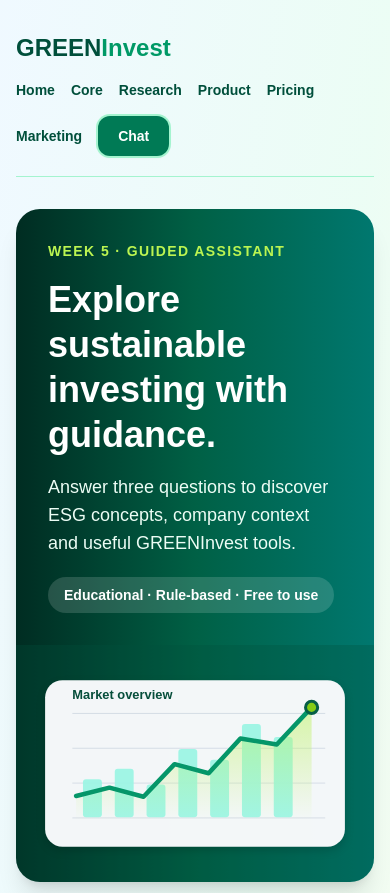
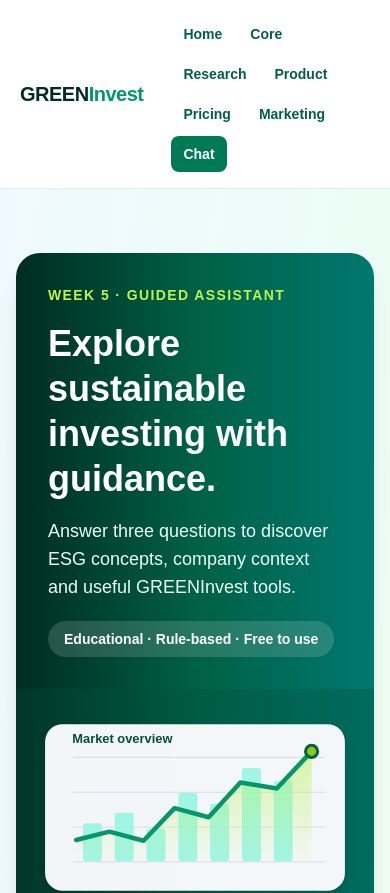
Before and after one commit to sofiacoria-afk/GreenInvest, a Next.js app: page /chat in a window 390 px wide. Shown: the top 893 px of the page. Built offline with nearby package versions, Linux system fonts and the light colour scheme; no server answers.

Commit message:
Week 6: add shared responsive navigation across existing routes

```diff
--- /dev/null
+++ b/src/app/SiteNavigation.tsx
@@ -0,0 +1,39 @@
+"use client";
+
+import Link from "next/link";
+import { usePathname } from "next/navigation";
+
+const links = [
+  { href: "/", label: "Home" },
+  { href: "/core", label: "Core" },
+  { href: "/research", label: "Research" },
+  { href: "/product", label: "Product" },
+  { href: "/pricing", label: "Pricing" },
+  { href: "/marketing", label: "Marketing" },
+  { href: "/chat", label: "Chat" },
+];
+
+export default function SiteNavigation() {
+  const pathname = usePathname();
+
+  return (
+    <header className="border-b border-emerald-100 bg-white text-emerald-950">
+      <nav aria-label="Main navigation" className="mx-auto flex max-w-7xl flex-wrap items-center gap-x-7 gap-y-3 px-5 py-4">
+        <Link href="/" className="shrink-0 text-xl font-extrabold tracking-tight">
+          GREEN<span className="text-emerald-600">Invest</span>
+        </Link>
+        <div className="flex flex-1 flex-wrap items-center gap-1 text-sm font-semibold">
+          {links.map(({ href, label }) => {
+            const active = pathname === href;
+            return (
+              <Link key={href} href={href} aria-current={active ? "page" : undefined}
+                className={`rounded-lg px-3 py-2 transition-colors focus-visible:outline-2 focus-visible:outline-offset-2 focus-visible:outline-emerald-600 ${active ? "bg-emerald-700 text-white" : "text-emerald-800 hover:bg-emerald-50"}`}>
+                {label}
+              </Link>
+            );
+          })}
+        </div>
+      </nav>
+    </header>
+  );
+}
--- a/src/app/chat/page.tsx
+++ b/src/app/chat/page.tsx
@@ -1,22 +1,9 @@
-import Link from "next/link";
 import ChatWorkspace from "./ChatWorkspace";
 
 export default function ChatPage() {
   return (
     <main className="min-h-screen bg-gradient-to-br from-sky-50 via-emerald-50 to-amber-50 px-4 py-8 text-slate-900">
       <div className="mx-auto max-w-6xl">
-        <nav aria-label="GREENInvest navigation" className="flex flex-wrap items-center justify-between gap-4 border-b border-emerald-200 pb-5">
-          <Link href="/" className="text-2xl font-extrabold text-emerald-900">GREEN<span className="text-emerald-600">Invest</span></Link>
-          <div className="flex flex-wrap items-center gap-4 text-sm font-semibold text-emerald-900">
-            <Link href="/" className="hover:underline">Home</Link>
-            <Link href="/core" className="hover:underline">Core</Link>
-            <Link href="/research" className="hover:underline">Research</Link>
-            <Link href="/product" className="hover:underline">Product</Link>
-            <Link href="/pricing" className="hover:underline">Pricing</Link>
-            <Link href="/marketing" className="hover:underline">Marketing</Link>
-            <Link href="/chat" aria-current="page" className="rounded-xl bg-emerald-700 px-5 py-2.5 text-white shadow-sm ring-2 ring-emerald-200 hover:bg-emerald-800">Chat</Link>
-          </div>
-        </nav>
 
         <header className="mt-8 grid overflow-hidden rounded-3xl bg-gradient-to-r from-emerald-950 via-emerald-800 to-teal-700 text-white shadow-xl md:grid-cols-[1.2fr_0.8fr]">
           <div className="p-8 sm:p-10">
--- a/src/app/layout.tsx
+++ b/src/app/layout.tsx
@@ -1,5 +1,6 @@
 import type { Metadata } from "next";
 import "./globals.css";
+import SiteNavigation from "./SiteNavigation";
 
 export const metadata: Metadata = {
   title: "GREENInvest",
@@ -11,7 +12,7 @@ export default function RootLayout({
 }: Readonly<{ children: React.ReactNode }>) {
   return (
     <html lang="es">
-      <body>{children}</body>
+      <body><SiteNavigation />{children}</body>
     </html>
   );
 }
```
